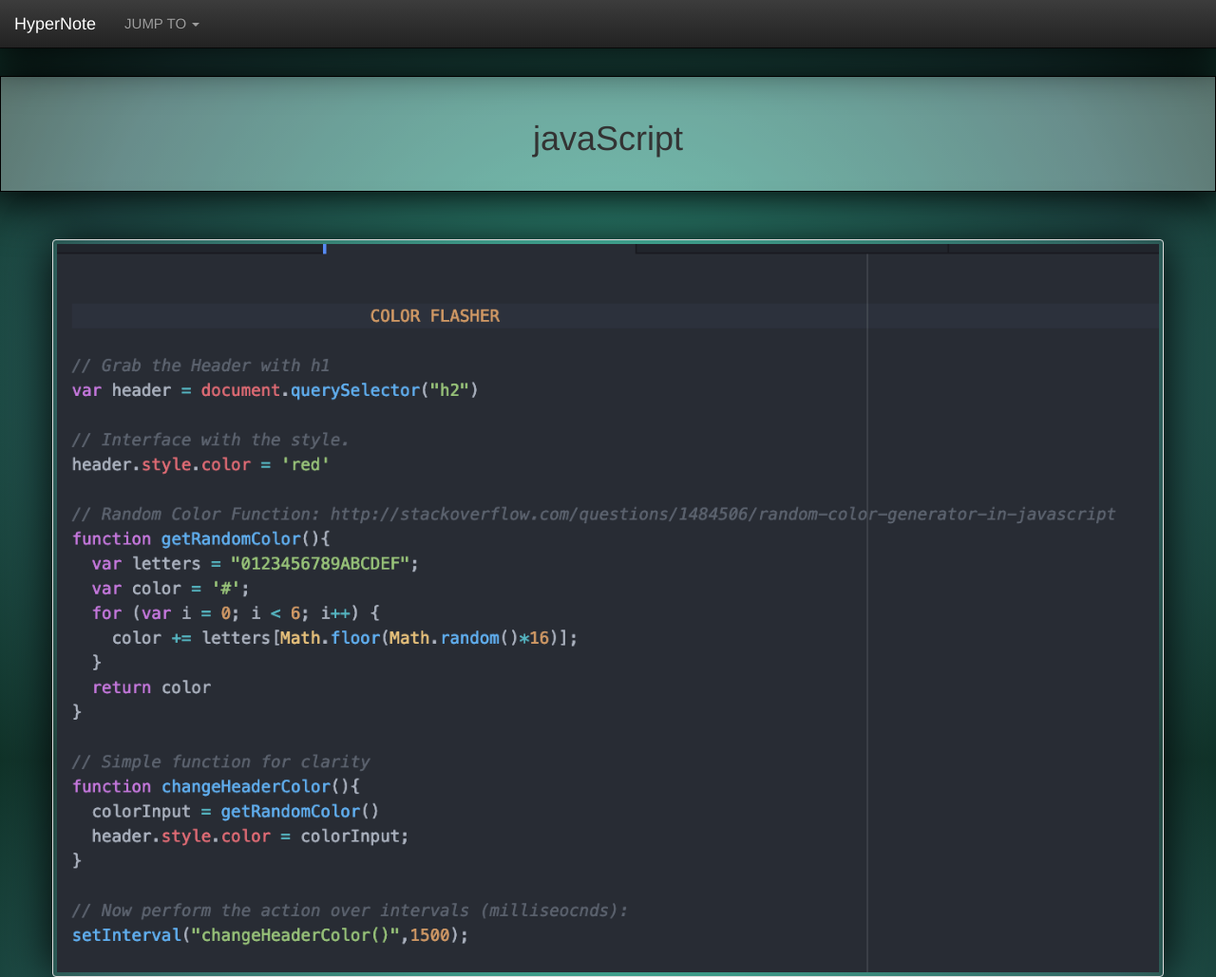
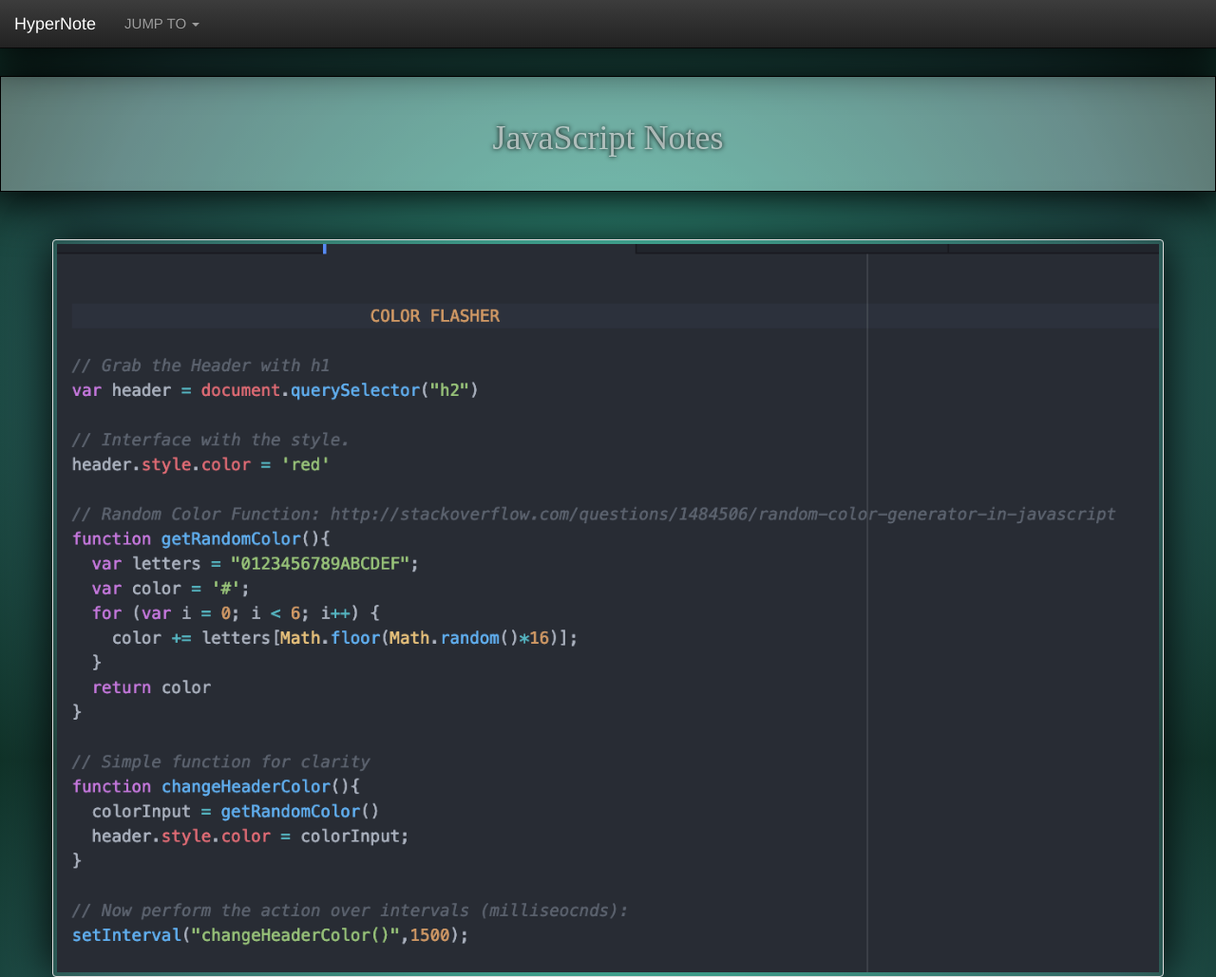
Before and after one commit to jcom619/JSNotes, a plain HTML site: page index.html in a window 1280 px wide. Shown: the top 1029 px of the page at 95% size. Drawn offline with nearby package versions, Linux system fonts and the light colour scheme.

Commit message:
Update index.html

```diff
--- a/index.html
+++ b/index.html
@@ -37,10 +37,10 @@
                             );
                 background-attachment: fixed;
               }
-              h2, h3, h4 {
+              h1 {
                 font-family: Copperplate;
                 text-shadow: 0px 0px 5px black;
-                color: rgba(250, 250, 250, 0.725);
+                color: rgba(250, 250, 250, 0.6);
               }
 
               h4 {
@@ -171,7 +171,7 @@
             </nav>
             <!-- INSTRUCTION AND TABLE OF CONTENT -->
             <div id="intro">
-              <h1>javaScript</h1>
+              <h1>JavaScript Notes</h1>
             </div>
 
 <!-- TABLE OF CONTENT -->
```
